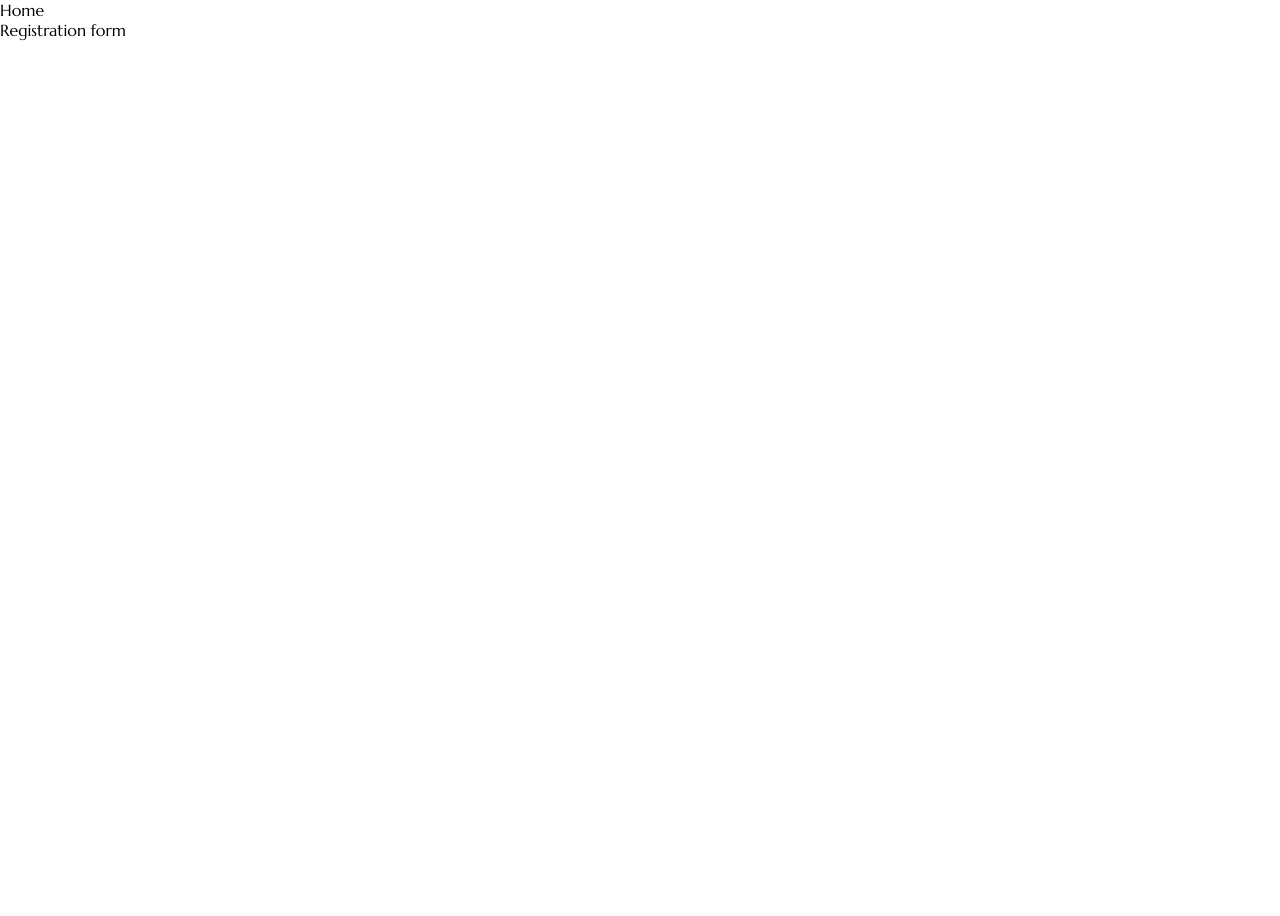
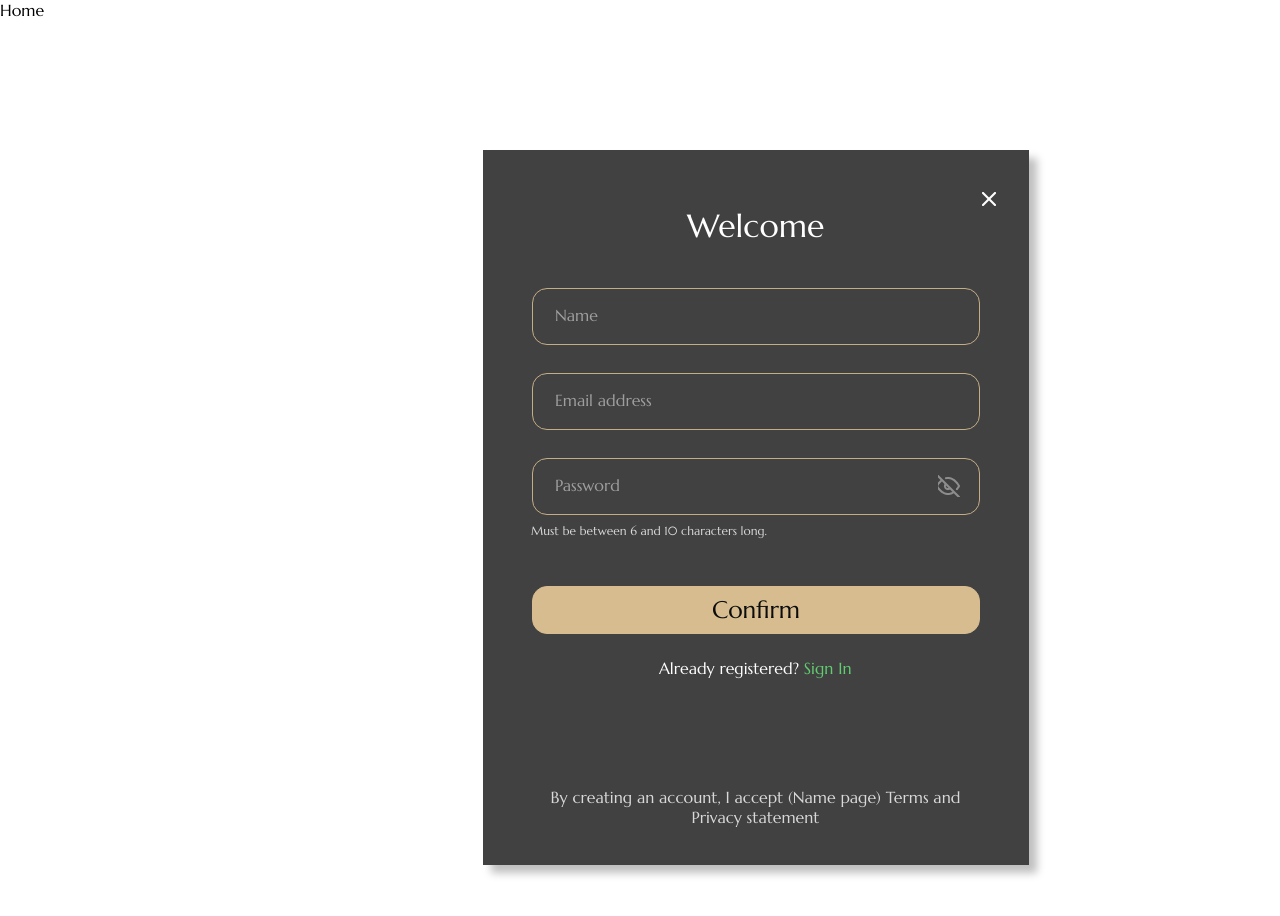
Before and after one commit to CMPetManager/CM-memory-seller, a React (Create React App) app: page /registration in a window 1280 px wide. Shown: the top 916 px of the page. Before the commit the page ends 800 px from the top, so only its background shows below. Built offline with nearby package versions, Linux system fonts and the light colour scheme; a web font is replaced by a local one.

Commit message:
add logic errors - empty input field

```diff
--- a/src/components/Authentication/Registration/Registration.css
+++ b/src/components/Authentication/Registration/Registration.css
@@ -35,7 +35,7 @@
 }
 
 .body__title {
-  margin-top: 62px;
+  margin-top: 56px;
   margin-left: 204px;
   font-family: "Marcellus";
   font-style: normal;
@@ -72,19 +72,19 @@
   width: 448px;
   height: 57px;
   margin-left: 49px;
-  top: 146px;
+  top: 138px;
 }
 
 .email__input {
   width: 448px;
   height: 57px;
   margin-left: 49px;
-  top: 231px;
+  top: 223px;
 }
 .password__eye-off {
   position: absolute;
-  top: 333px;
-  left: 449px;
+  top: 325px;
+  left: 455px;
   height: 22px;
   width: 22px;
   background: url(/src/components/Authentication/Registration/img/eye-off2.png)
@@ -95,13 +95,13 @@
   width: 448px;
   height: 57px;
   margin-left: 49px;
-  top: 316px;
+  top: 308px;
 }
 
 .password__text {
   position: absolute;
   margin-left: 48px;
-  top: 381px;
+  top: 373px;
   font-family: "Marcellus";
   font-style: normal;
   font-weight: 400;
@@ -117,7 +117,7 @@
   width: 448px;
   height: 48px;
   margin-left: 49px;
-  top: 447px;
+  top: 436px;
   background: #fbdba3;
   opacity: 0.8;
   border: 1px solid #fbdba3;
@@ -136,7 +136,7 @@
 .confirm__text-log {
   position: absolute;
   margin-left: 176px;
-  top: 546px;
+  top: 508px;
   font-family: "Marcellus";
   font-style: normal;
   font-weight: 400;
@@ -152,7 +152,7 @@
 .body__warning-footer {
   position: absolute;
   margin-left: 65px;
-  top: 650px;
+  top: 637px;
   max-width: 415px;
   font-family: "Marcellus";
   font-style: normal;
@@ -163,3 +163,23 @@
   color: #ffffff;
   opacity: 0.8;
 }
+
+.registration-form__text-error{
+  position: absolute;
+  margin-left: 49px;
+  font-family: 'Marcellus';
+font-style: normal;
+font-weight: 400;
+font-size: 16px;
+line-height: 20px;
+color: #E86666;
+}
+.empty-name{
+  top: 203px;
+}
+.empty-email{
+  top: 296px;
+}
+.empty-password{
+  top: 389px;
+}
--- a/src/components/Authentication/Registration/Registration.jsx
+++ b/src/components/Authentication/Registration/Registration.jsx
@@ -1,7 +1,158 @@
+import { useState, satState, useForm } from 'react';
 import './Registration.css';
 
-const Registration = () => {
-  return <div>Registration form</div>;
+const Registration = (props) => {
+  // состояние, которое по умолчанию  есть пустой строкой
+  const [name, setName] = useState('');
+  const [email, setEmail] = useState('');
+  const [password, setPassword] = useState('');
+  // состояние в котором значится нахождение юзера в инпуте
+  const [nameDirty, setNameDirty] = useState(false);
+  const [emailDirty, setEmailDirty] = useState(false);
+  const [passwordDirty, setPasswordDirty] = useState(false);
+  // ошибка если инпут пустой
+  const [nameError, setNameError] = useState('Please enter your Name');
+  const [emailError, setEmailError] = useState('Please enter your Email');
+  const [passwordError, setPasswordError] = useState(
+    'Please enter your Password'
+  );
+  const onChangeHandler = (fieldName, value) => {
+    if (fieldName === 'name') {
+      setName(value);
+    } else if (fieldName === 'email') {
+      setEmail(value);
+    }
+  };
+  function emailPattern(email) {
+    return String(email)
+      .toLowerCase()
+      .match(
+        /^(([^<>()[\]\\.,;:\s@"]+(\.[^<>()[\]\\.,;:\s@"]+)*)|(".+"))@((\[[0-9]{1,3}\.[0-9]{1,3}\.[0-9]{1,3}\.[0-9]{1,3}\])|(([a-zA-Z\-0-9]+\.)+[a-zA-Z]{2,}))$/
+      );
+  }
+
+  const onSubmitHandler = (e) => {
+    e.preventDefault();
+    if (name.trim() === '' || email.trim() == '') {
+      alert('required both field');
+    } else {
+      alert(name + ' ' + email);
+      setName('');
+      setEmail('');
+      setPassword('');
+    }
+  };
+  const blurHundler = (e) => {
+    switch (e.target.name) {
+      case 'name':
+        setNameDirty(true);
+        break;
+    }
+    switch (e.target.name) {
+      case 'email':
+        setEmailDirty(true);
+        break;
+    }
+    switch (e.target.name) {
+      case 'password':
+        setPasswordDirty(true);
+        break;
+    }
+  };
+
+  return (
+    <div className='registration-form'>
+      <div
+        className='body'
+        onSubmit={(e) => {
+          onSubmitHandler(e);
+        }}
+      >
+        <div className='registration-form__exit'></div>
+        <h1 className='body__title'>Welcome</h1>
+        <div className='user-name'>
+          <input
+            onBlur={(e) => blurHundler(e)}
+            name='name'
+            id='name'
+            type='text'
+            className='user-name__input input_form'
+            placeholder='Name'
+            value={name}
+            onChange={(e) => {
+              onChangeHandler('name', e.target.value);
+            }}
+          ></input>
+          {nameDirty && nameError && (
+            <div className='registration-form__text-error empty-name'>
+              {nameError}
+            </div>
+          )}
+        </div>
+        <div className='email'>
+          <input
+            onBlur={(e) => blurHundler(e)}
+            name='email'
+            id='email'
+            type='text'
+            className='email__input input_form'
+            placeholder='Email address'
+            value={email}
+            onChange={(e) => {
+              onChangeHandler('email', e.target.value);
+            }}
+          ></input>
+          {emailDirty && emailError && (
+            <div className='registration-form__text-error empty-email'>
+              {emailError}
+            </div>
+          )}
+        </div>
+        <div className='password'>
+          <input
+            onBlur={(e) => blurHundler(e)}
+            name='password'
+            className='password__input input_form'
+            type='password'
+            id='password'
+            placeholder='Password'
+            value={password}
+            onChange={(e) => {
+              onChangeHandler('password', e.target.value);
+            }}
+          />
+          {passwordDirty && passwordError && (
+            <div className='registration-form__text-error empty-password'>
+              {passwordError}
+            </div>
+          )}
+
+          <div className='password__eye-off'></div>
+          <p className='password__text'>
+            Must be between 6 and 10 characters long.
+          </p>
+        </div>
+        <div className='confirm'>
+          <button type='submit' className='confirm__btn'>
+            <span className='confirm__text-btn'>Confirm</span>
+          </button>
+
+          <p className='confirm__text-log'>
+            Already registered?{' '}
+            <a href='/login' className='confirm__text-log_green'>
+              Sign In
+            </a>
+          </p>
+        </div>
+        <div>
+          <p className='body__warning-footer'>
+            By creating an account, I accept (Name page) Terms and Privacy
+            statement
+          </p>
+        </div>
+      </div>
+    </div>
+  );
 };
 
 export default Registration;
```
